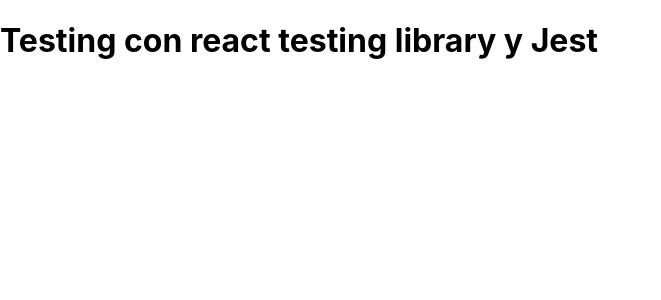
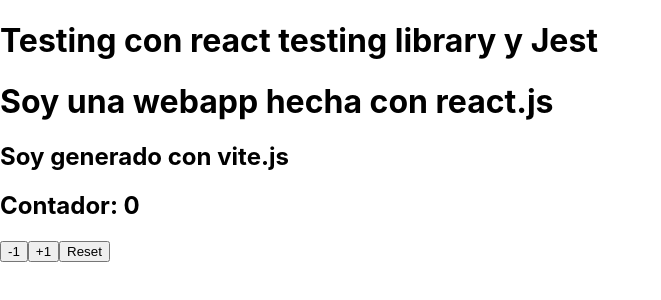
Before and after one commit to icao/react-testing-library-jest, a React (Vite) app: page / in a window 1280 px wide. Shown: the top 300 px of the page, without its empty margins (0-661 px from the left). Built offline with nearby package versions, Linux system fonts and the light colour scheme.

Commit message:
Integracion de CounterApp y FirstApp

```diff
--- a/package.json
+++ b/package.json
@@ -9,19 +9,23 @@
     "test": "jest --watchAll"
   },
   "dependencies": {
+    "prop-types": "^15.8.1",
     "react": "^18.0.0",
     "react-dom": "^18.0.0"
   },
   "devDependencies": {
     "@babel/core": "^7.18.6",
     "@babel/preset-env": "^7.18.6",
+    "@testing-library/jest-dom": "^5.16.5",
+    "@testing-library/react": "^13.4.0",
     "@types/jest": "^28.1.4",
     "@types/react": "^18.0.0",
     "@types/react-dom": "^18.0.0",
     "@vitejs/plugin-react": "^1.3.0",
     "babel-jest": "^28.1.3",
     "isomorphic-fetch": "^3.0.0",
-    "jest": "^28.1.2",
+    "jest": "^29.0.3",
+    "jest-environment-jsdom": "^29.0.3",
     "vite": "^2.9.9"
   }
 }
--- /dev/null
+++ b/src/components/CounterApp/CounterApp.jsx
@@ -0,0 +1,25 @@
+import { useState } from "react";
+
+export const CounterApp = ({ value = 10 }) => {
+  const [count, setCount] = useState(value);
+  function handleAdd() {
+    setCount(count + 1);
+  }
+
+  function handleSubstract() {
+    setCount(count - 1);
+  }
+
+  function handleReset() {
+    setCount(value);
+  }
+
+  return (
+    <>
+      <h2>Contador: {count}</h2>
+      <button onClick={handleSubstract}>-1</button>
+      <button onClick={handleAdd}>+1</button>
+      <button onClick={handleReset}>Reset</button>
+    </>
+  );
+};
--- /dev/null
+++ b/src/components/FirstApp/FirstApp.jsx
@@ -0,0 +1,20 @@
+import  PropTypes  from "prop-types";
+
+function FirstApp({ title, subtitle }) {
+  return (
+    <div className="app">
+      <header className="app-header">
+        <h1 className="title">{title}</h1>
+        <h2 className="subtitle">{subtitle}</h2>
+      </header>
+    </div>
+  );
+}
+
+FirstApp.propTypes = {
+  title: PropTypes.string,
+  suntitle: PropTypes.string,
+}
+
+
+export default FirstApp;
--- a/src/main.jsx
+++ b/src/main.jsx
@@ -1,10 +1,18 @@
-import React from 'react'
-import ReactDOM from 'react-dom/client'
-import App from './App'
-import './index.css'
+import React from "react";
+import ReactDOM from "react-dom/client";
+import App from "./App";
+import { CounterApp } from "./components/CounterApp/CounterApp";
+import FirstApp from "./components/FirstApp/FirstApp";
+import "./index.css";
 
-ReactDOM.createRoot(document.getElementById('root')).render(
+
+ReactDOM.createRoot(document.getElementById("root")).render(
   <React.StrictMode>
     <App />
+    <FirstApp
+      title="Soy una webapp hecha con react.js"
+      subtitle="Soy generado con vite.js"
+    />
+    <CounterApp value={0} />
   </React.StrictMode>
-)
+);
```
Also changed, not shown: 1 other file (tests, documents, lock files or other folders).
